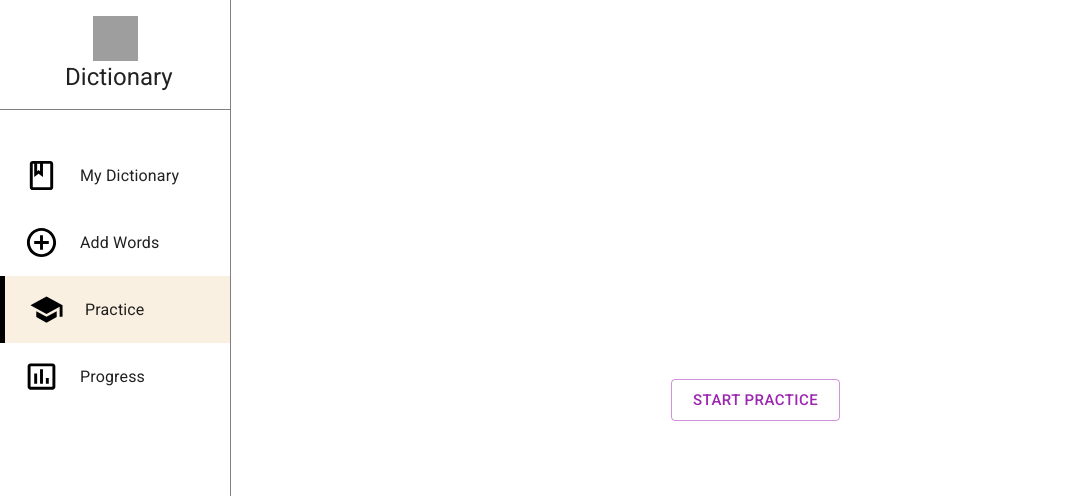
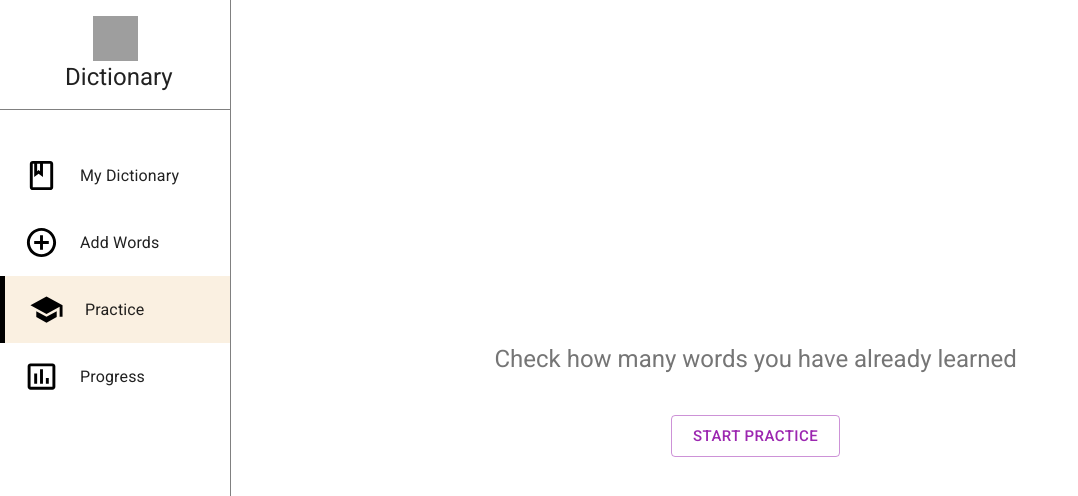
Before and after one commit to Ramil3107/dictionary, a React (Create React App) app: page /practice in a window 1280 px wide. Shown: the top 496 px of the page, without its empty margins (0-1078 px from the left). Built offline with nearby package versions, Linux system fonts and the light colour scheme; grey boxes are pictures that could not be loaded.

Commit message:
add title to start practice page

```diff
--- a/src/pages/practice/components/StartPractice.js
+++ b/src/pages/practice/components/StartPractice.js
@@ -1,4 +1,5 @@
-import { Box, Button } from "@mui/material"
+import { Box, Button, Typography } from "@mui/material"
+import { grey, lime } from "@mui/material/colors"
 import { useDispatch } from "react-redux"
 import { removePrevQuizState, setIsPracticeStarted, setRandomAnswers, setRandomWords } from "../../../redux/dictionarySlice"
 
@@ -26,6 +27,7 @@ export const StartPractice = () => {
 
     return (
         <Box sx={styles.wrapper}>
+            <Typography sx={{mb:5, color: grey[600]}} variant="h5">Check how many words you have already learned</Typography>
             <Button
                 onClick={startButtonHandler}
                 variant="outlined"
```
